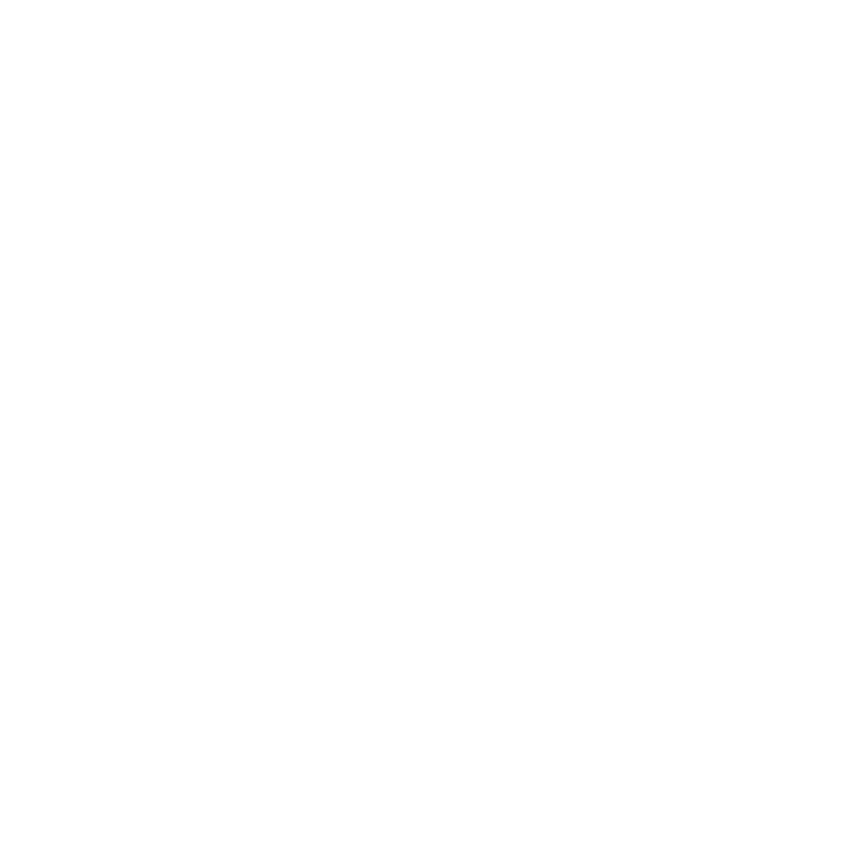
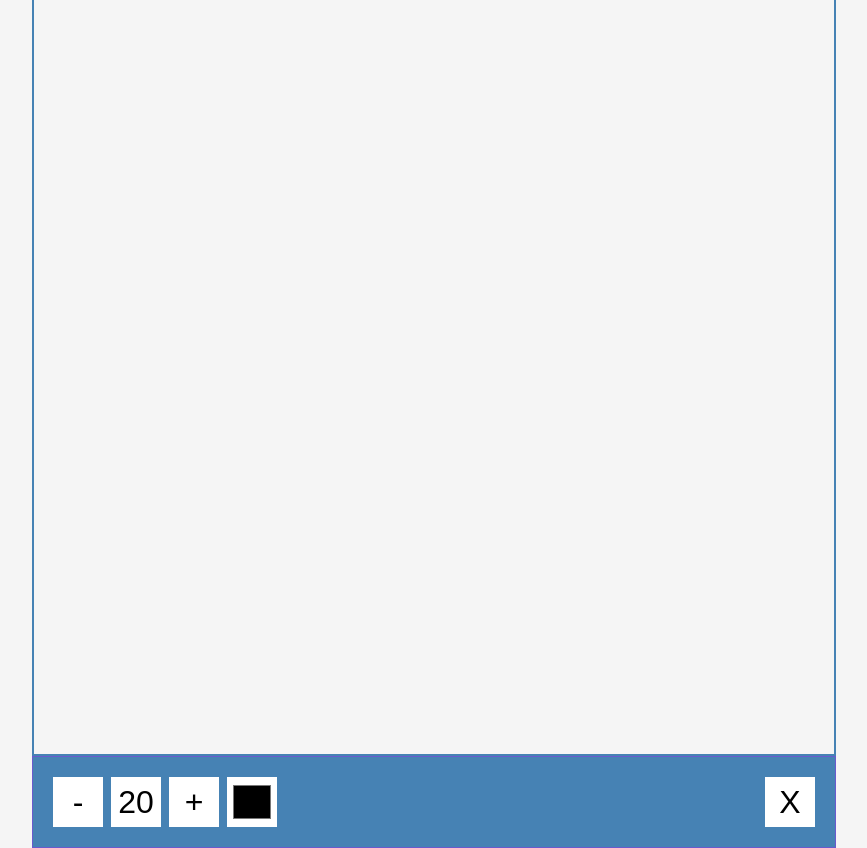
Before and after one commit to sergey-glushakov/useful-examples2, a plain HTML site: page drawing_pad/index.html in a window 1280 px wide. Shown: the whole page, without its empty margins (206-1073 px from the left). Before the commit the page ends 800 px from the top, so only its background shows below. Drawn offline with nearby package versions, Linux system fonts and the light colour scheme; a web font is replaced by a local one.

Commit message:
feat: implement canvas box, add style.css

```diff
--- a/drawing_pad/index.html
+++ b/drawing_pad/index.html
@@ -3,12 +3,17 @@
 <head>
     <meta charset="UTF-8">
     <meta name="viewport" content="width=device-width, initial-scale=1.0">
-    <title>Draving Pad UI</title>
+    <title>Drawing Pad UI</title>
     <link rel="stylesheet" href='style_22.css'>
 </head>
 <body>
-    <div class="container">
-
+    <canvas id='canvas' width='800' height='800'></canvas>
+    <div class='toolbox'>
+        <button id='decrease'>-</button>
+        <span id='size'>20</span>
+        <button id='increase'>+</button>
+        <input type='color' name='' id='color'>
+        <button id='clear'>X</button>
     </div>
     <script src='script_22.js'></script>
 </body>
--- a/drawing_pad/style_22.css
+++ b/drawing_pad/style_22.css
@@ -1,14 +1,49 @@
 @import url('https://fonts.googleapis.com/css2?family=Muli&display=swap');
 @import url('https://cdnjs.cloudflare.com/ajax/libs/normalize/8.0.1/normalize.min.css');
 
-*{
+* {
     box-sizing: border-box;
 }
 
-body{
+body {
+    background-color: #f5f5f5;
     font-family: 'Muli', sans-serif;
     font-size: 14px;
-    width: 100vh;
     height: 100vh;
+    display: flex;
+    flex-direction: column;
+    align-items: center;
+    justify-content: center;
     overflow: hidden;
 }
+
+canvas {
+    border: 2px solid steelblue;
+}
+
+.toolbox {
+    background-color: steelblue;
+    border: 1px solid slateblue;
+    display: flex;
+    width: 804px;
+    padding: 1rem;
+    justify-content: center;
+}
+
+.toolbox > * {
+    background-color: #fff;
+    border: none;
+    display: inline-flex;
+    justify-content: center;
+    align-items: center;
+    font-size: 2rem;
+    height: 50px;
+    width: 50px;
+    margin: 0.25rem;
+    padding: 0.25rem;
+    cursor: pointer;
+}
+
+.toolbox > *:last-child{
+    margin-left: auto;
+}
```
